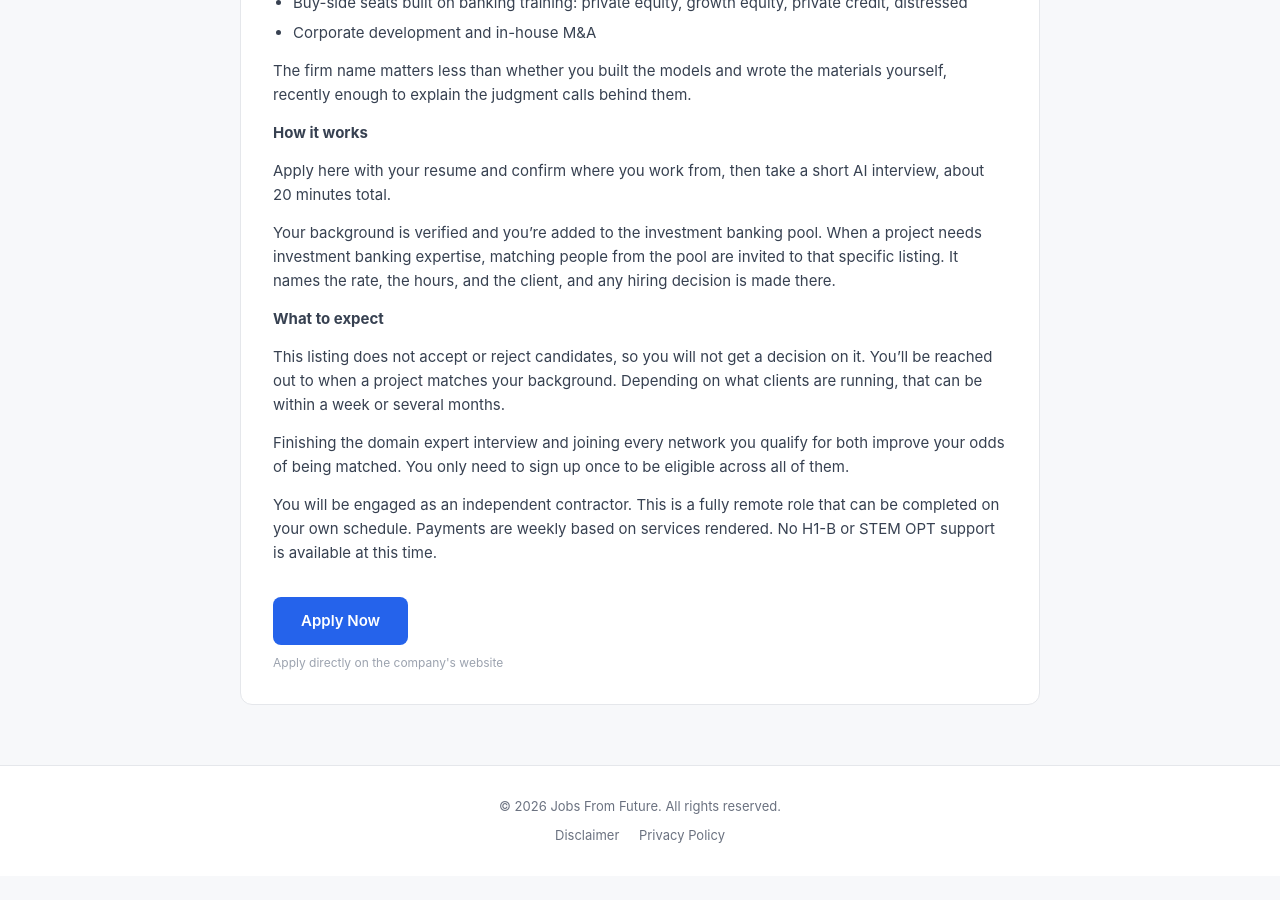
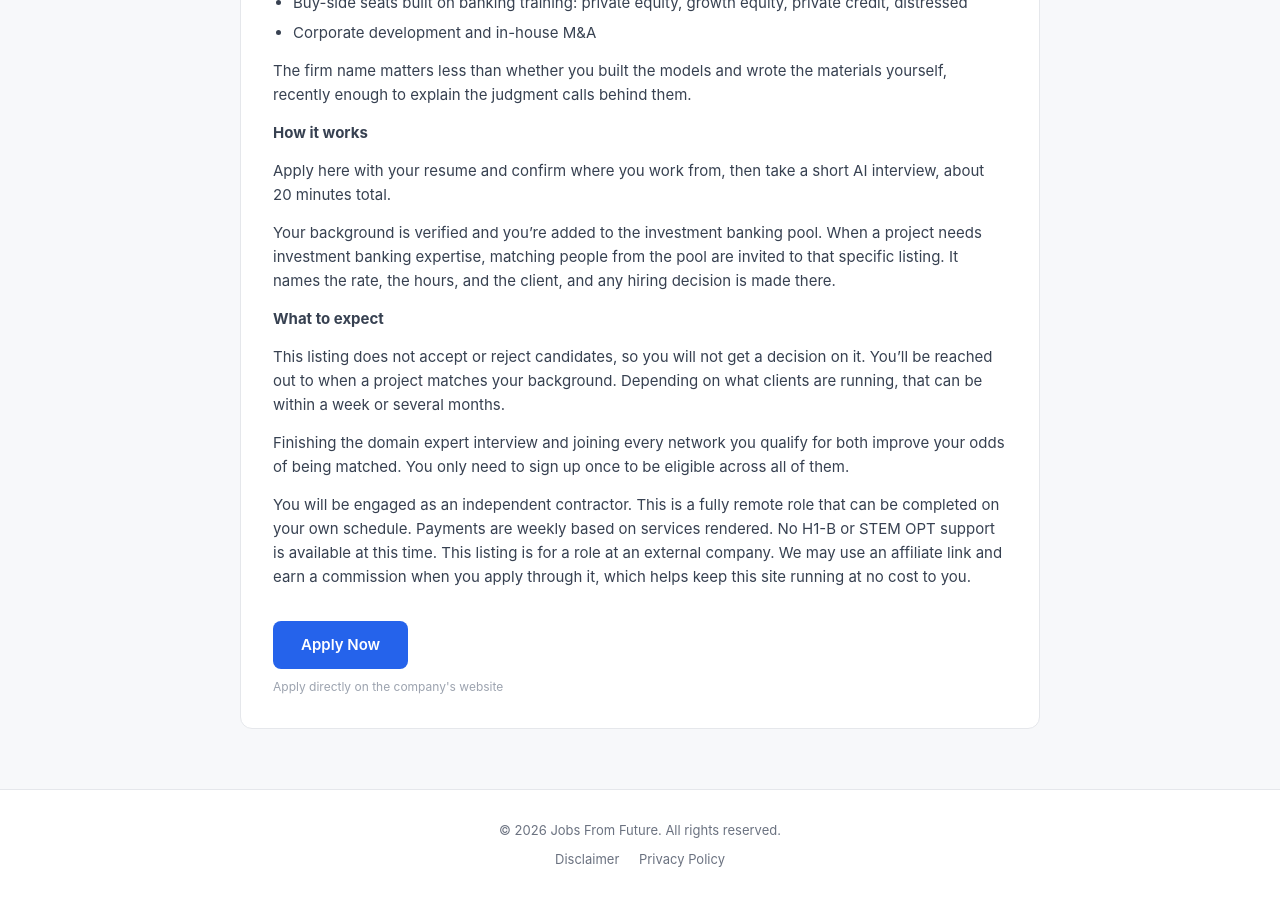
Before and after one commit to unique-artt/JobsFromFuture, a Jekyll site: the page built from _jobs/investment-banking-expert.md, in a window 1280 px wide and 900 px high, scrolled down 979 px. Built offline with Jekyll 4.4.1, drawn with Linux system fonts in a browser that asks for light colours; before the commit the page ends 1855 px from its top, so only the background shows below that.

Commit message:
Update investment-banking-expert.md

```diff
--- a/_jobs/investment-banking-expert.md
+++ b/_jobs/investment-banking-expert.md
@@ -57,4 +57,4 @@ This listing does not accept or reject candidates, so you will not get a decisio
 
 Finishing the domain expert interview and joining every network you qualify for both improve your odds of being matched. You only need to sign up once to be eligible across all of them.
 
-You will be engaged as an independent contractor. This is a fully remote role that can be completed on your own schedule. Payments are weekly based on services rendered. No H1-B or STEM OPT support is available at this time.
+You will be engaged as an independent contractor. This is a fully remote role that can be completed on your own schedule. Payments are weekly based on services rendered. No H1-B or STEM OPT support is available at this time. This listing is for a role at an external company. We may use an affiliate link and earn a commission when you apply through it, which helps keep this site running at no cost to you.
```
